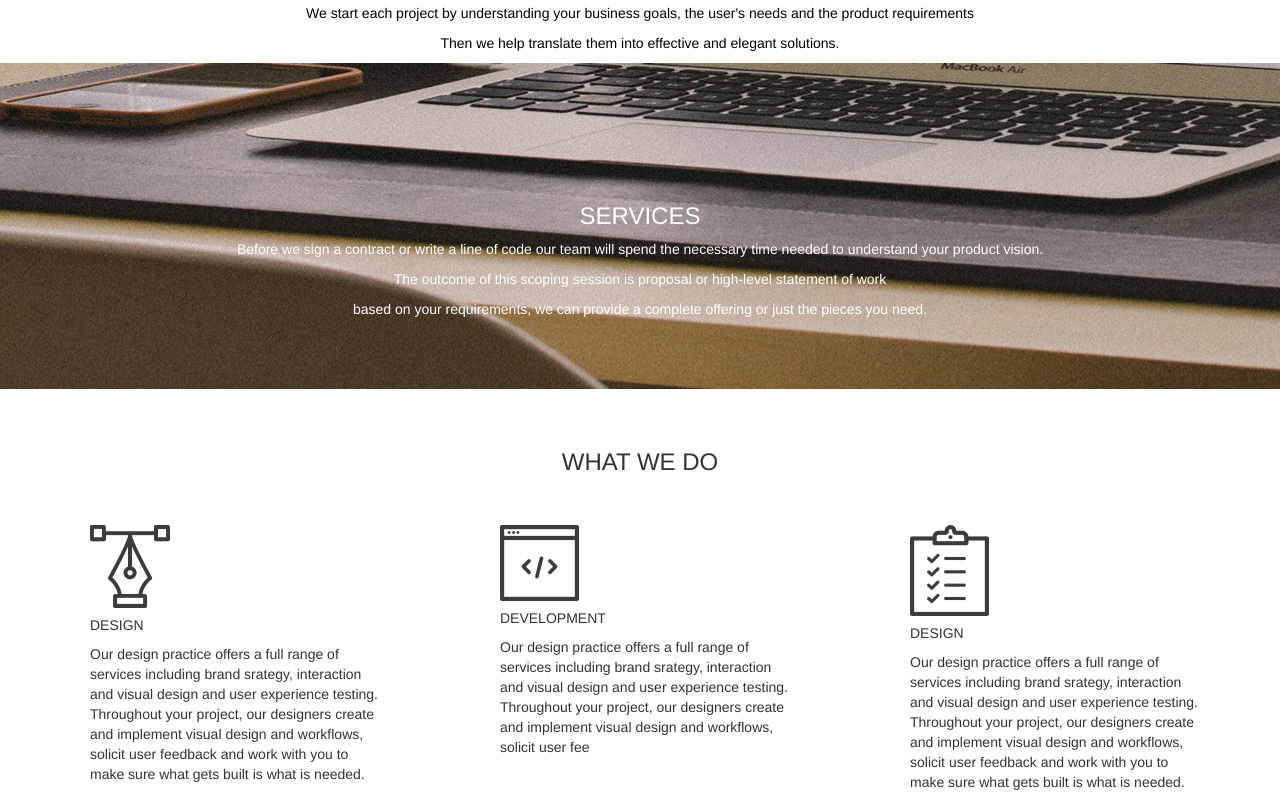
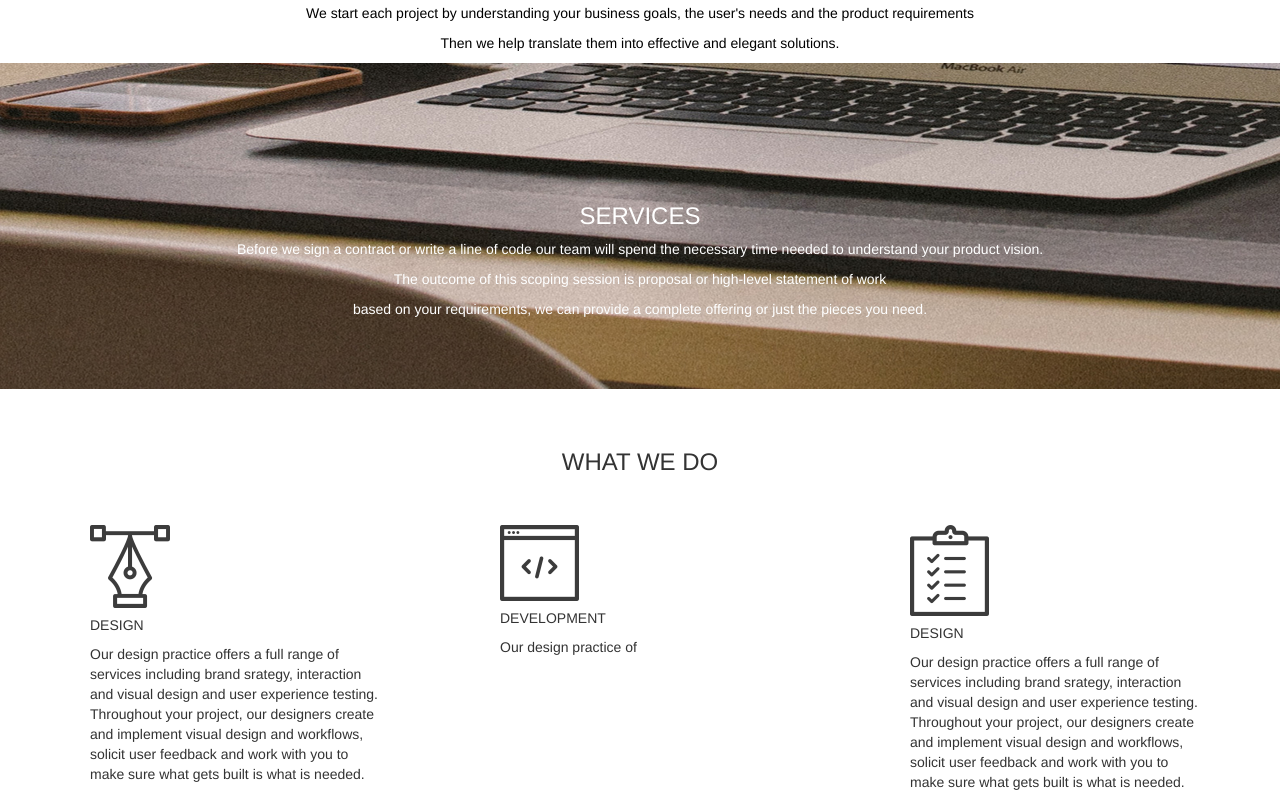
Before and after one commit to felix-nathan/Delanistudio, a plain HTML site: page index.html in a window 1280 px wide. Shown: the part 756-1558 px from the top of the page. Drawn offline with nearby package versions, Linux system fonts and the light colour scheme; a script that the page names is missing.

Commit message:
all changes

```diff
--- a/index.html
+++ b/index.html
@@ -53,7 +53,7 @@
         <div class="col-sm-3">
             <img src="images/services_icons/dev_icon.png" alt="">
             <h5>DEVELOPMENT</h5>
-            <P>Our design practice offers a full range of services including brand srategy, interaction and visual design and user experience testing. Throughout your project, our designers create and implement visual design and workflows, solicit user fee</P>
+            <P>Our design practice of</P>
         </div>
         <div class="col-sm-3">
             <img src="images/services_icons/product_icon.png" alt="">
```
